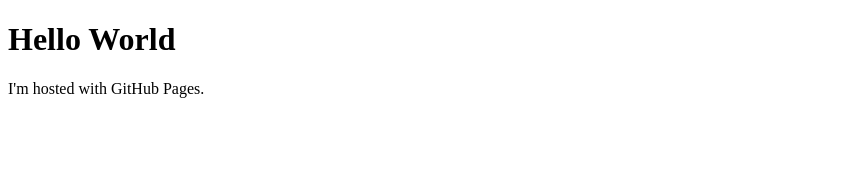
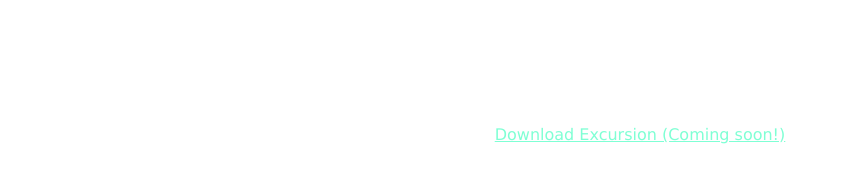
Before and after one commit to tbullock716/excursion, a plain HTML site: page index.html in a window 1280 px wide. Shown: the whole page, without its empty margins (0-841 px from the left). Drawn offline with Linux system fonts and the light colour scheme.

Commit message:
Add boilerplate HTML and begin page content

```diff
--- a/index.html
+++ b/index.html
@@ -1,7 +1,11 @@
 <!DOCTYPE html>
 <html>
-<body>
-<h1>Hello World</h1>
-<p>I'm hosted with GitHub Pages.</p>
-</body>
+  <head>
+        <link href="./resources/css/style.css" type="text/css" rel="stylesheet">
+    <title></title>
+  </head>
+  <body>
+<h1>Discover hidden places in the world around you</h1>
+<a class="link" href="https://shbqcj9elsc0lcq89bsj2jfsaof491rpka8n08r93tc98hkdedu0.codecademy.cloud/" target="_blank">Download Excursion (Coming soon!)</a>
+  </body>
 </html>
--- a/resources/css/style.css
+++ b/resources/css/style.css
@@ -0,0 +1,13 @@
+body{
+  font-family: verdana;
+  text-align: center;
+}
+h1 {
+  font-size: 50px;
+  font-weight: normal;
+  color:white;
+}
+.link {
+    color: aquamarine;
+    font-size: 16px;
+}
```
